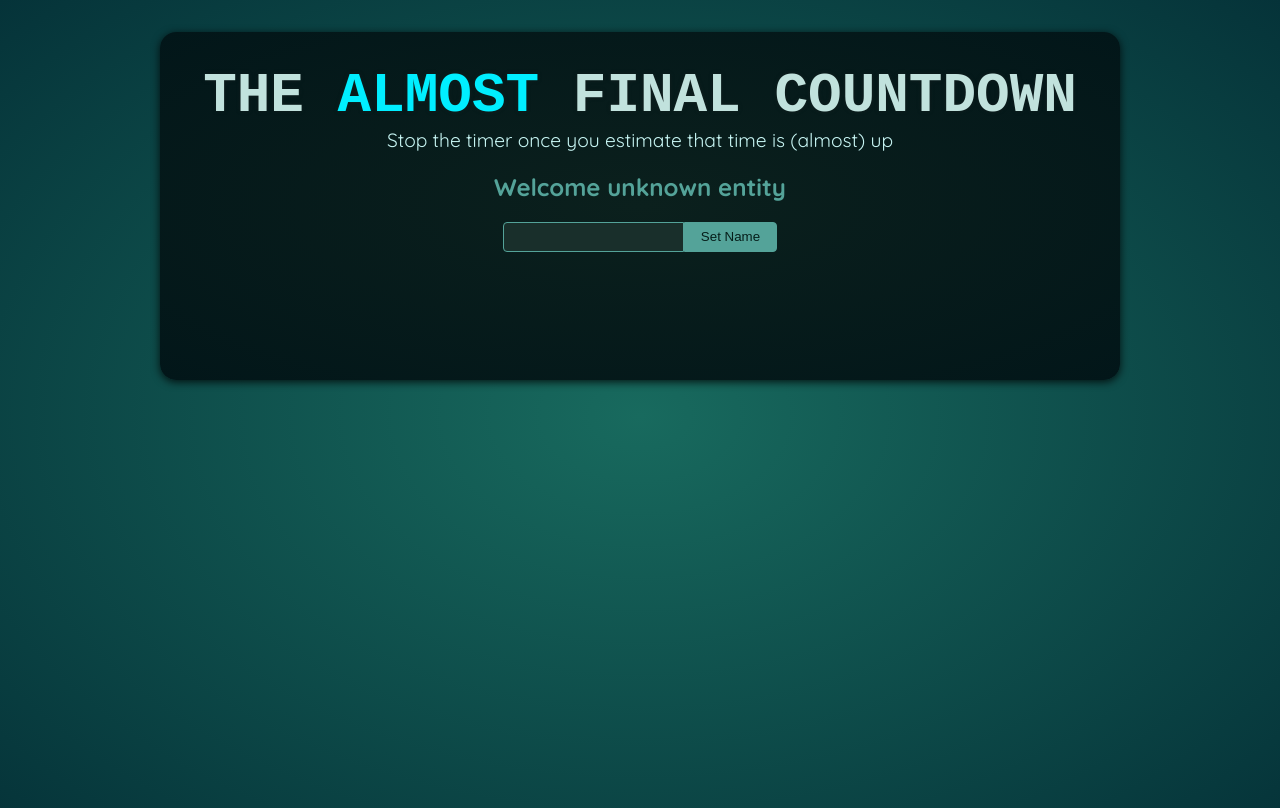
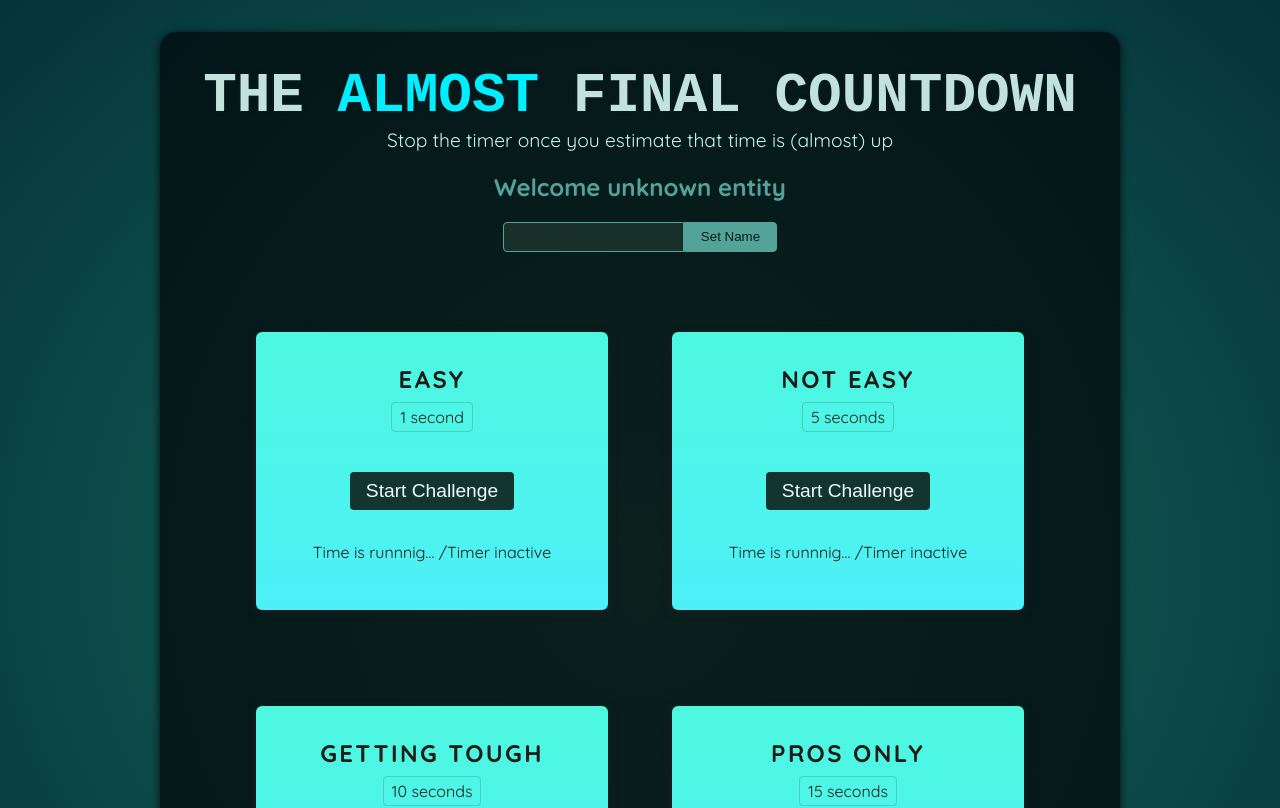
Before and after one commit to MuhammadArsalanShah/React-Guess-Time-Ref-Portals-Project, a React (Vite) app: page / in a window 1280 px wide. Shown: the top 808 px of the page. Built offline with nearby package versions, Linux system fonts and the light colour scheme; a web font is replaced by a local one.

Commit message:
Adding timer challenge components

```diff
--- a/src/App.jsx
+++ b/src/App.jsx
@@ -1,10 +1,16 @@
 import Player from './components/Player.jsx';
+import TimerChallenge from './components/TimerChallenge.jsx';
 
 function App() {
   return (
     <>
       <Player />
-      <div id="challenges"></div>
+      <div id="challenges">
+        <TimerChallenge title='Easy' targetTime={1} />
+        <TimerChallenge title='Not easy' targetTime={5} />
+        <TimerChallenge title='Getting tough' targetTime={10} />
+        <TimerChallenge title='Pros only' targetTime={15} />
+      </div>
     </>
   );
 }
--- a/src/components/Player.jsx
+++ b/src/components/Player.jsx
@@ -17,7 +17,7 @@
       {/*
         Ternaray operator has even shorter syntax.
         *** playerName ? playerName : "unknown entity" ***
-        This code can be writter as
+        This code can be written as
         *** playerName ?? "unknown entity" ***
       */}
       <h2>Welcome {playerName ?? "unknown entity"}</h2>
--- /dev/null
+++ b/src/components/TimerChallenge.jsx
@@ -0,0 +1,14 @@
+export default function TimerChallenge({ title, targetTime }) {
+  return <section className="challenge">
+    <h2>{title}</h2>
+    <p className="challenge-time">
+      {targetTime} second{targetTime > 1 ? 's' : ''}
+    </p>
+    <p>
+      <button>Start Challenge</button>
+    </p>
+    <p>
+      Time is runnnig... /Timer inactive
+    </p>
+  </section>
+}
```
